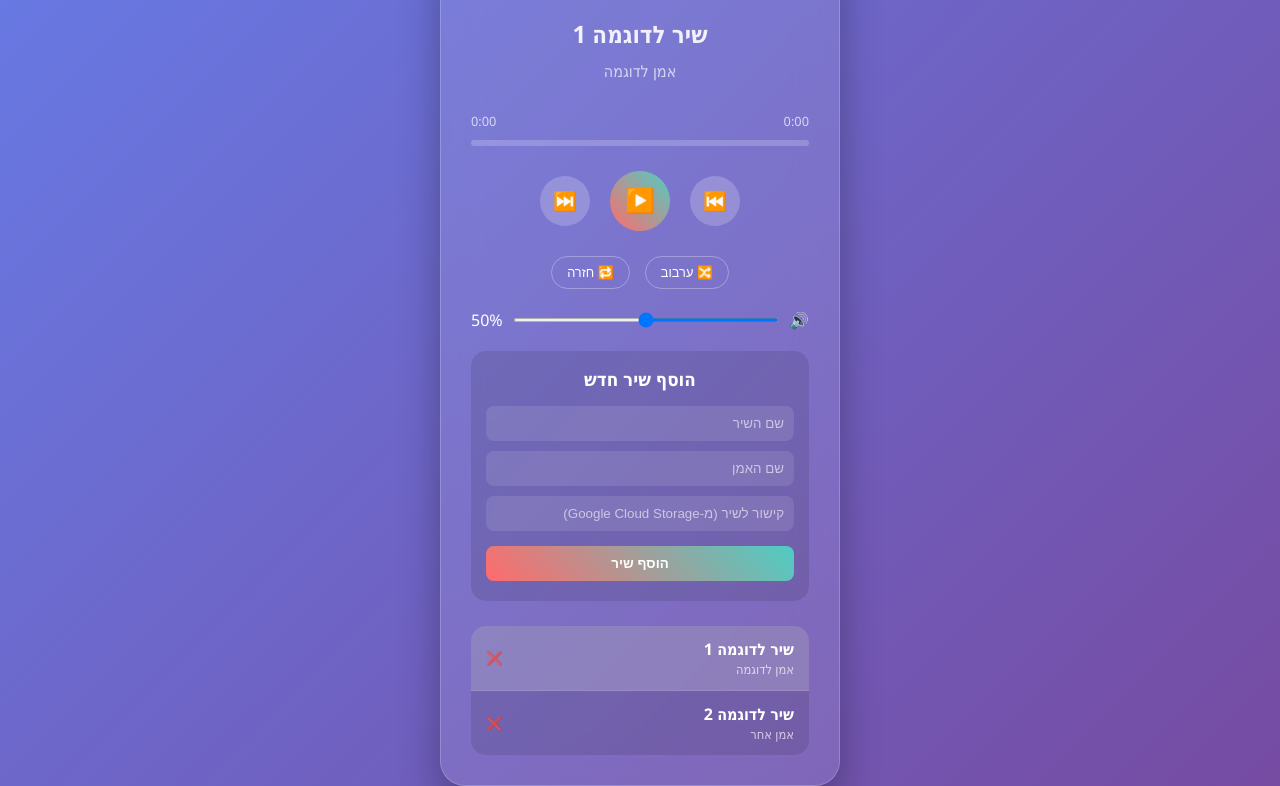
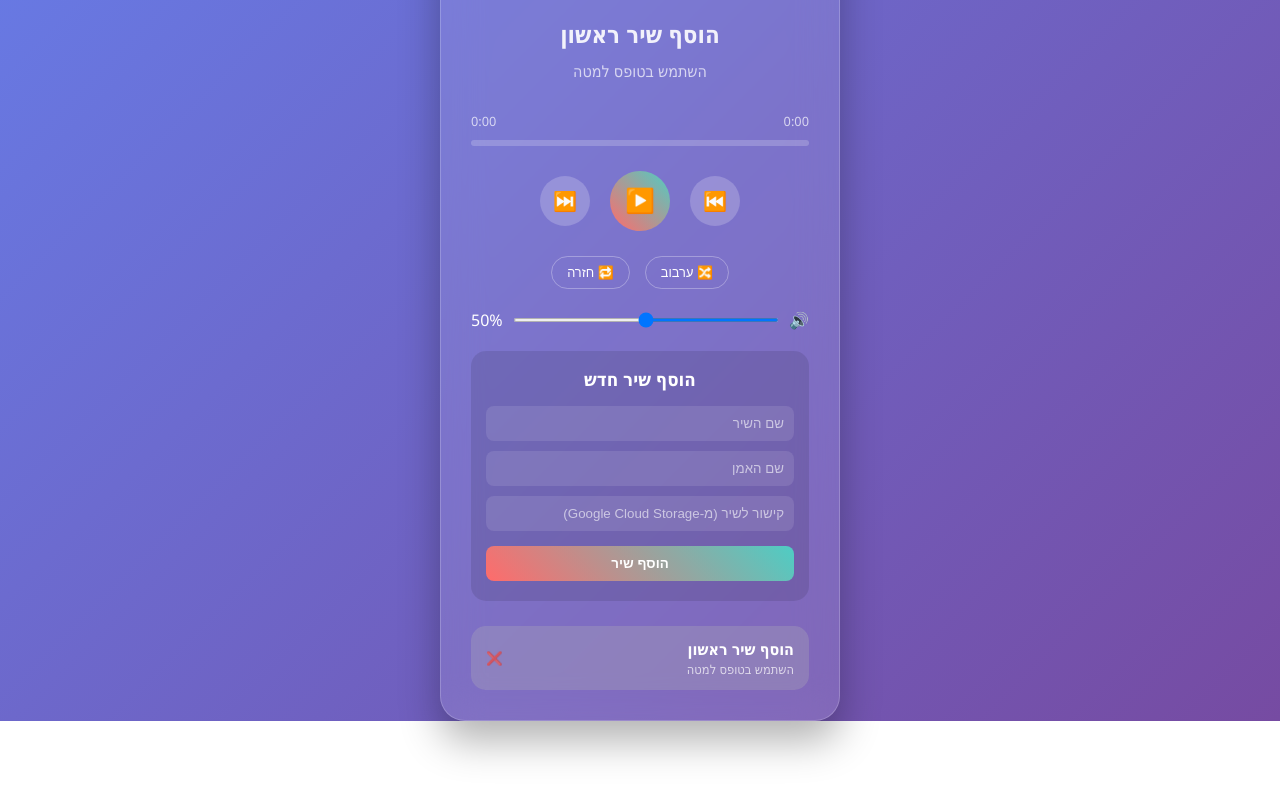
Before and after one commit to tadasazallka/-, a plain HTML site: page index.html in a window 1280 px wide. Shown: the part 234-1020 px from the top of the page. After the commit the page ends 955 px from the top, so only its background shows below. Drawn offline with Linux system fonts and the light colour scheme.

Commit message:
Update index.html

```diff
--- a/index.html
+++ b/index.html
@@ -5,7 +5,7 @@
     <meta name="viewport" content="width=device-width, initial-scale=1.0">
     <title>מוזיק פלייר</title>
     <style>
-      * {
+        * {
             margin: 0;
             padding: 0;
             box-sizing: border-box;
@@ -330,14 +330,9 @@
                 this.isRepeatOn = false;
                 this.songs = [
                     {
-                        title: "שיר לדוגמה 1",
-                        artist: "אמן לדוגמה",
-                        url: "https://storage.googleapis.com/test-tts001/example1.mp3"
-                    },
-                    {
-                        title: "שיר לדוגמה 2",
-                        artist: "אמן אחר",
-                        url: "https://storage.googleapis.com/test-tts001/example2.mp3"
+                        title: "הוסף שיר ראשון",
+                        artist: "השתמש בטופס למטה",
+                        url: ""
                     }
                 ];
 
```
